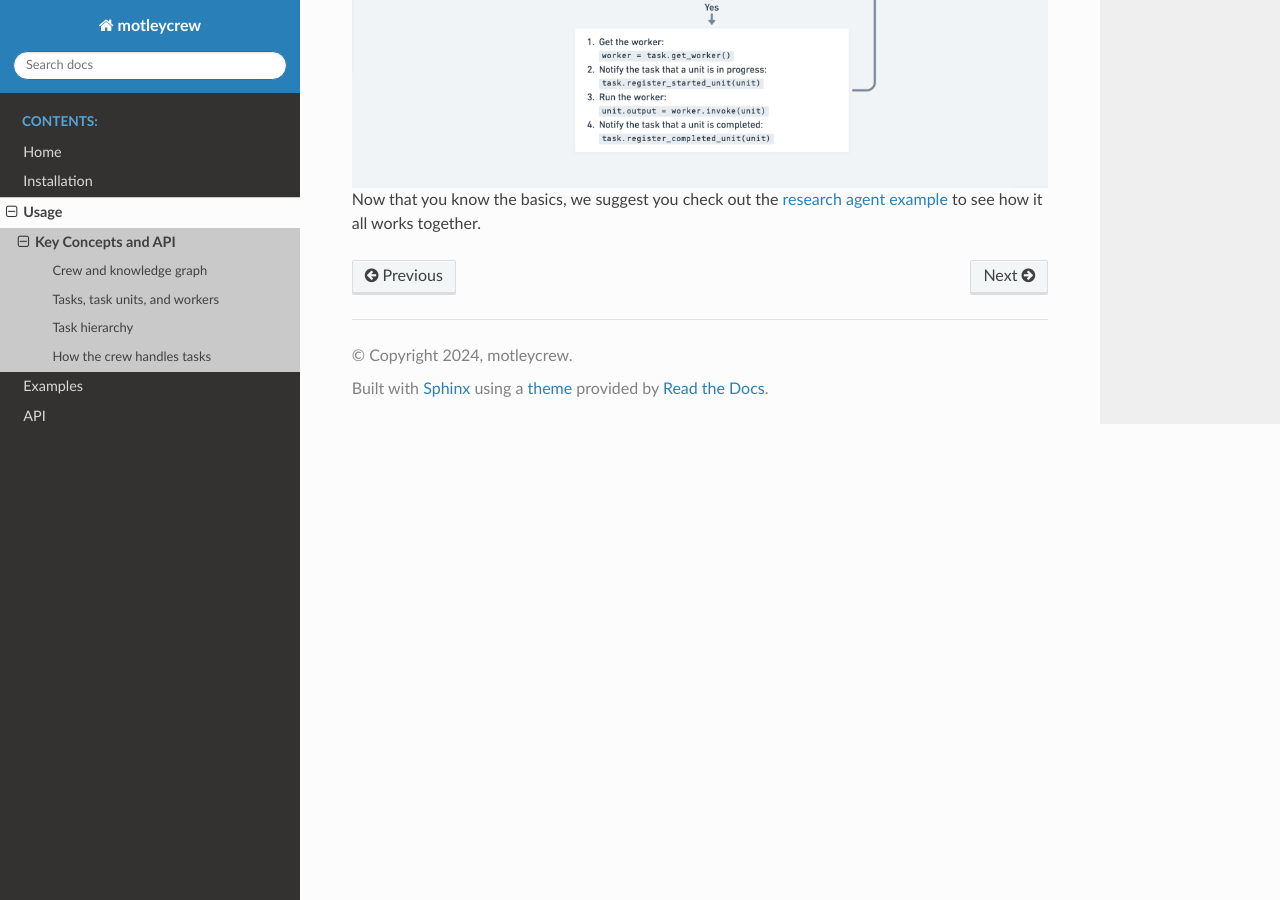
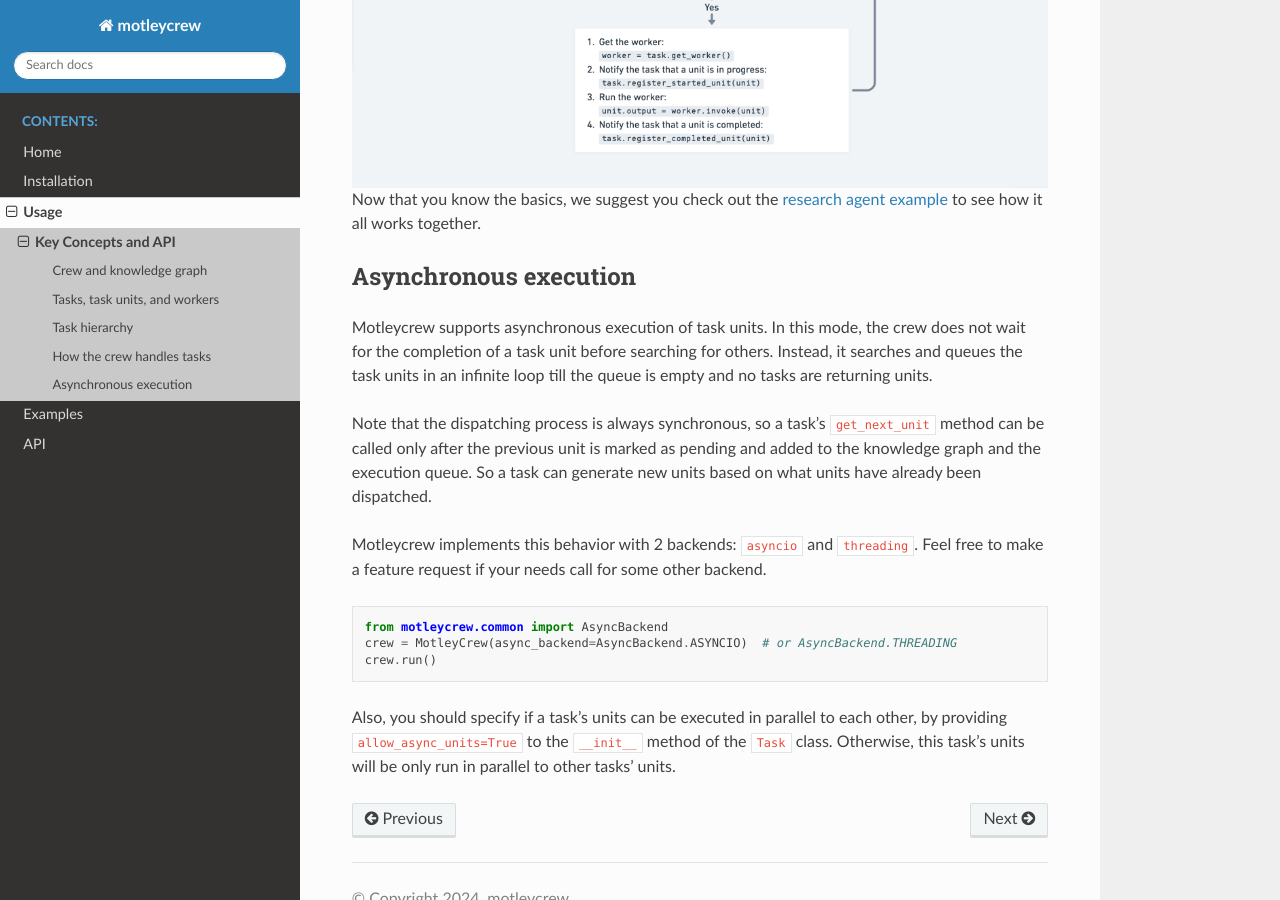
Before and after one commit to ShoggothAI/motleycrew, a Sphinx documentation site: the page built from docs/source/key_concepts.rst, in a window 1280 px wide and 900 px high, scrolled down 2988 px. Built offline with Sphinx 7.4.7 and the Read the Docs theme 2.0.0, drawn with Linux system fonts in a browser that asks for light colours; pages that are not in the unit, such as notebooks, are missing from menus.

Commit message:
Docs on async crew execution

```diff
--- a/docs/source/key_concepts.rst
+++ b/docs/source/key_concepts.rst
@@ -122,3 +122,28 @@ method. When the worker finishes processing the task unit, the crew calls the ta
 
 Now that you know the basics, we suggest you check out the `research agent example <examples/research_agent.html>`_
 to see how it all works together.
+
+
+Asynchronous execution
+----------------------
+
+Motleycrew supports asynchronous execution of task units. In this mode, the crew does not wait for the
+completion of a task unit before searching for others. Instead, it searches and queues the task units
+in an infinite loop till the queue is empty and no tasks are returning units.
+
+Note that the dispatching process is always synchronous, so a task's ``get_next_unit`` method can be called only
+after the previous unit is marked as pending and added to the knowledge graph and the execution queue.
+So a task can generate new units based on what units have already been dispatched.
+
+Motleycrew implements this behavior with 2 backends: ``asyncio`` and ``threading``. Feel free to make a feature request
+if your needs call for some other backend.
+
+.. code-block:: python
+
+    from motleycrew.common import AsyncBackend
+    crew = MotleyCrew(async_backend=AsyncBackend.ASYNCIO)  # or AsyncBackend.THREADING
+    crew.run()
+
+Also, you should specify if a task's units can be executed in parallel to each other, by providing
+``allow_async_units=True`` to the ``__init__`` method of the ``Task`` class. Otherwise, this task's
+units will be only run in parallel to other tasks' units.
```
